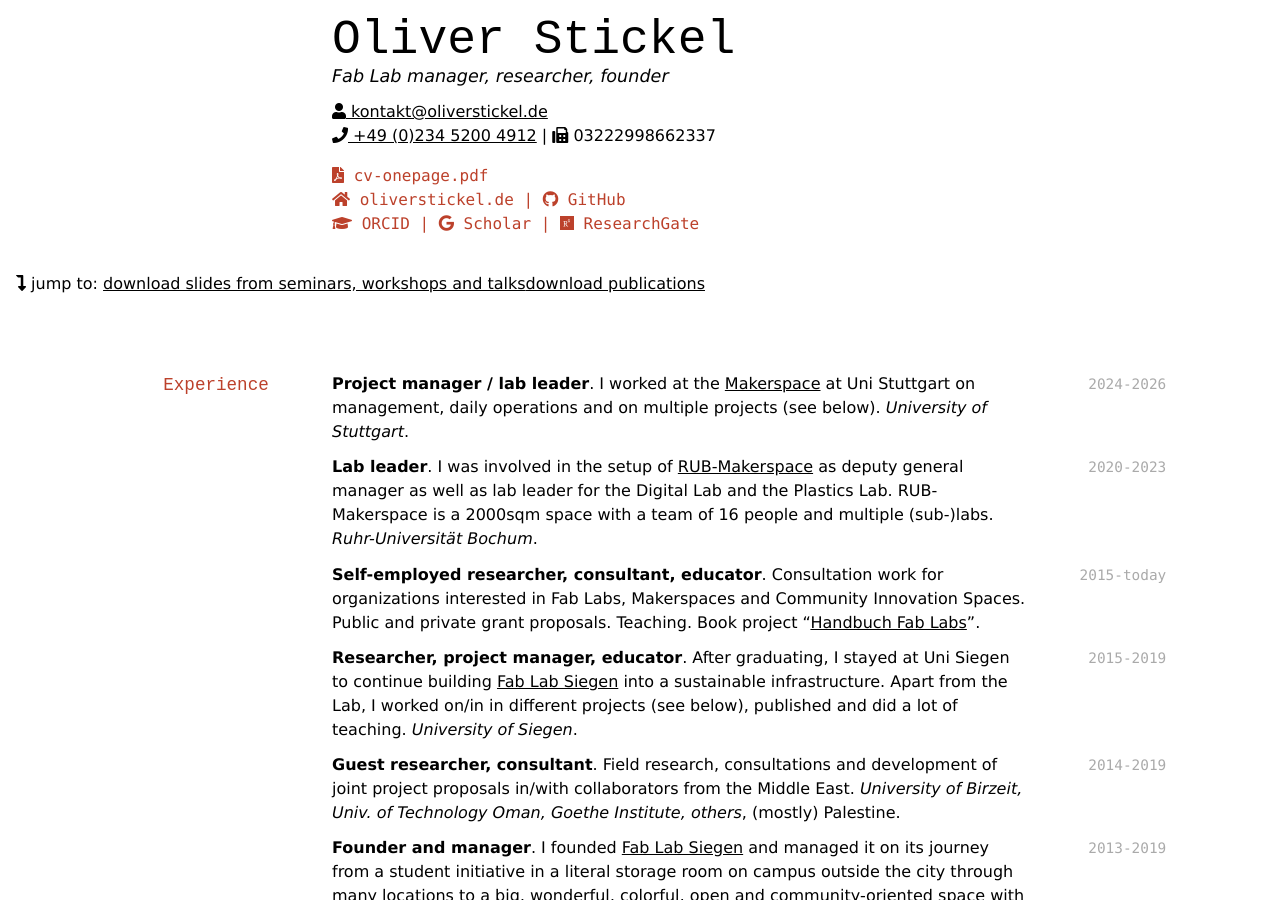
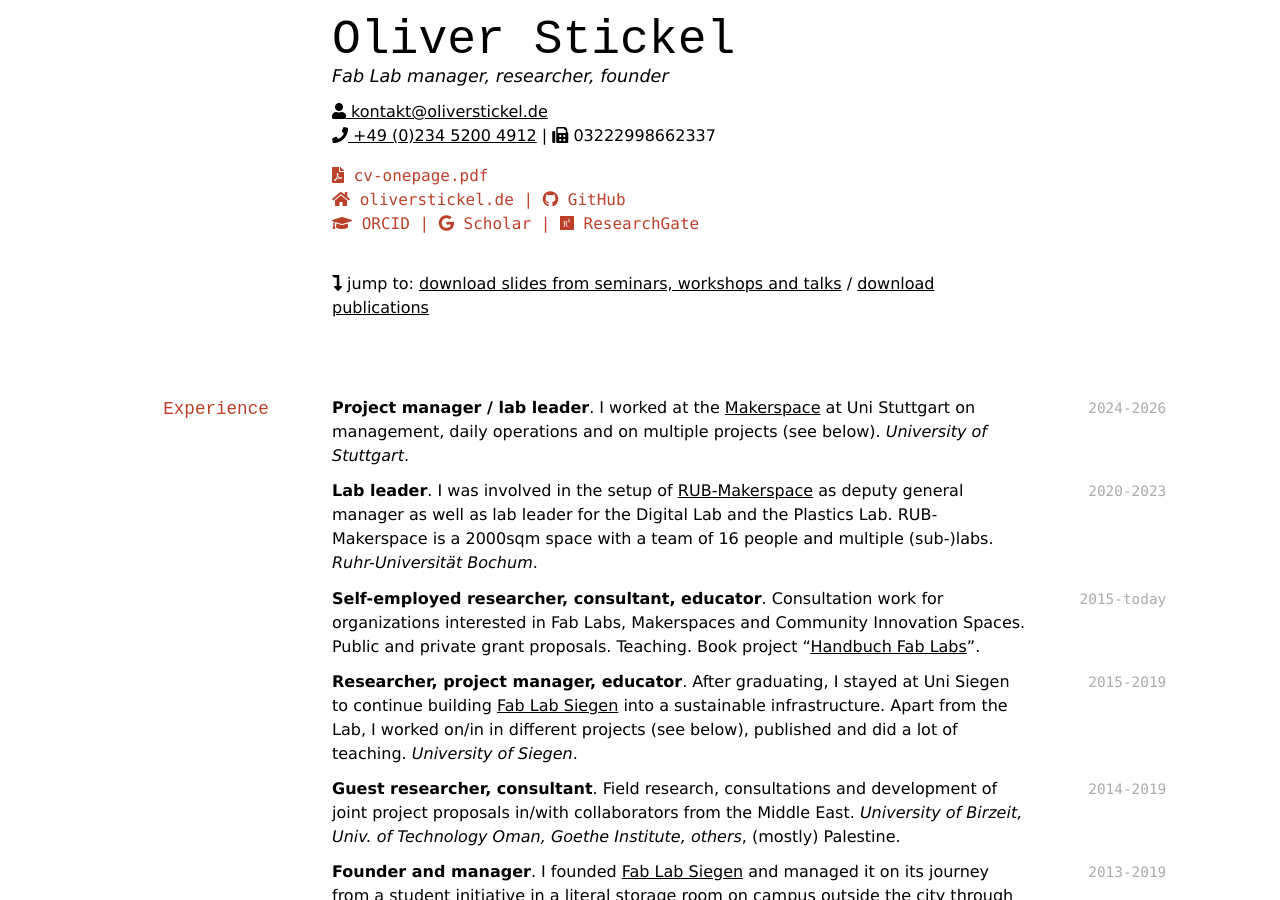
Before and after one commit to oliverstickel/oliverstickel.github.io, a Jekyll site: the page built from index.md, in a window 1280 px wide and 900 px high. Built offline with Jekyll 4.4.1, drawn with Linux system fonts in a browser that asks for light colours; nearby versions of some CDN libraries; a style sheet for code colours, icons or effects is not loaded.

Commit message:
Update index.md

```diff
--- a/index.md
+++ b/index.md
@@ -11,12 +11,12 @@ Fab Lab manager, researcher, founder
 <div id="webaddress">
   <a href="https://oliverstickel.de/cv-onepage.pdf"><i class="fas fa-file-pdf"></i> cv-onepage.pdf</a><br/>
   <a href="https://oliverstickel.de"><i class="fas fa-home"></i> oliverstickel.de </a> |  <a href="https://github.com/oliverstickel"><i class="fab fa-github"></i> GitHub </a><br/>
-  <a href="https://orcid.org/0009-0009-2787-4975"><i class="fas fa-graduation-cap"></i> ORCID </a> |  <a href="https://scholar.google.de/citations?user=K1WQRFsAAAAJ"><i class="fab fa-google"></i> Scholar </a> |  <a href="https://researchgate.net/profile/oliver-stickel"><i class="fab fa-researchgate"></i> ResearchGate </a><br/>
+  <a href="https://orcid.org/0009-0009-2787-4975"><i class="fas fa-graduation-cap"></i> ORCID </a> |  <a href="https://scholar.google.de/citations?user=K1WQRFsAAAAJ"><i class="fab fa-google"></i> Scholar </a> |  <a href="https://researchgate.net/profile/oliver-stickel"><i class="fab fa-researchgate"></i> ResearchGate </a>
 </div>
 
 <br/>
 
-<i class="fas fa-level-down-alt"></i> jump to: <a href="#slides">download slides from seminars, workshops and talks</a> |  <a href="#publications">download publications</a>
+<i class="fas fa-level-down-alt"></i> jump to: <a href="#slides">download slides from seminars, workshops and talks</a> / <a href="#publications">download publications</a>
 
 ## Experience
 
```
